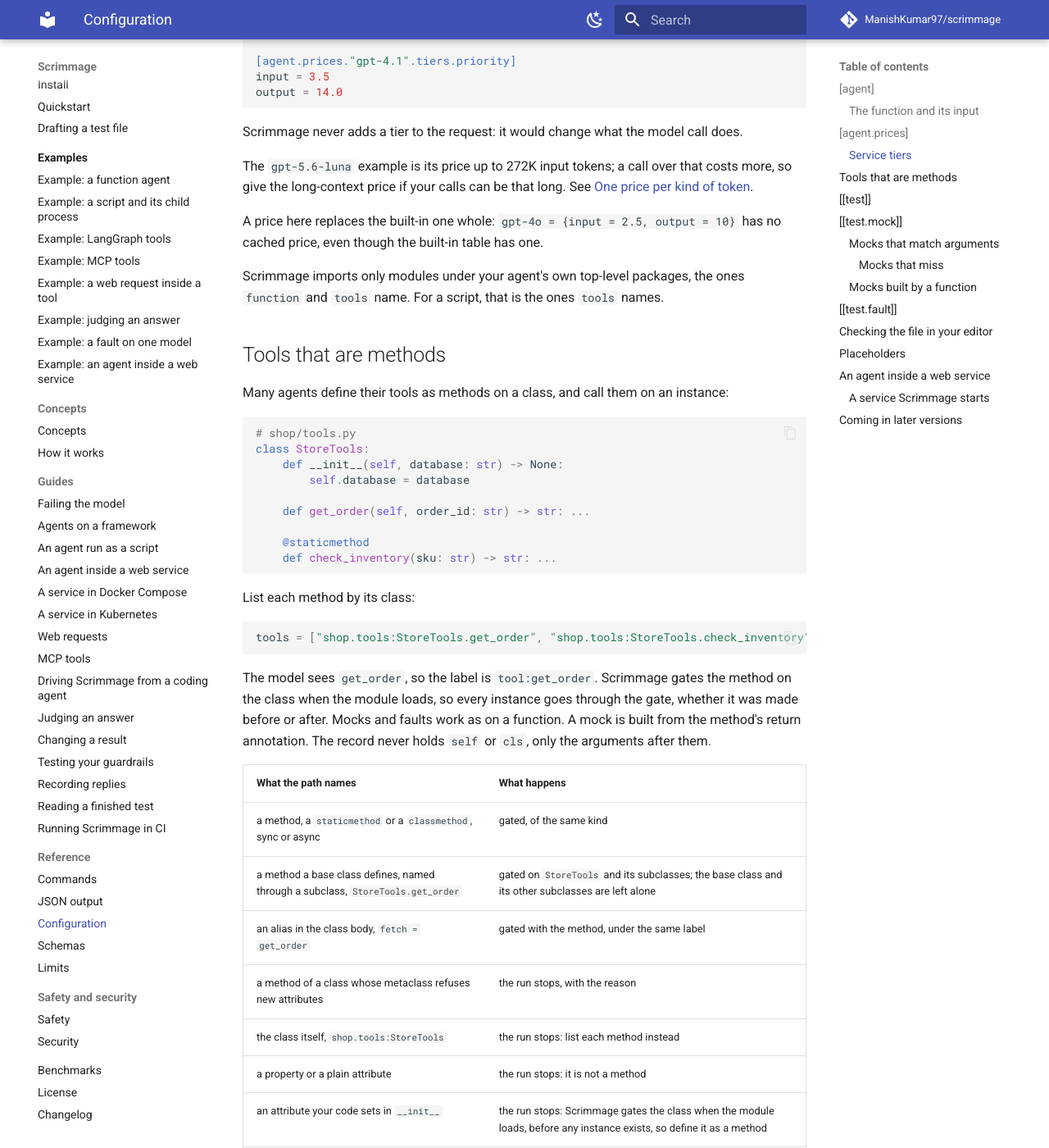
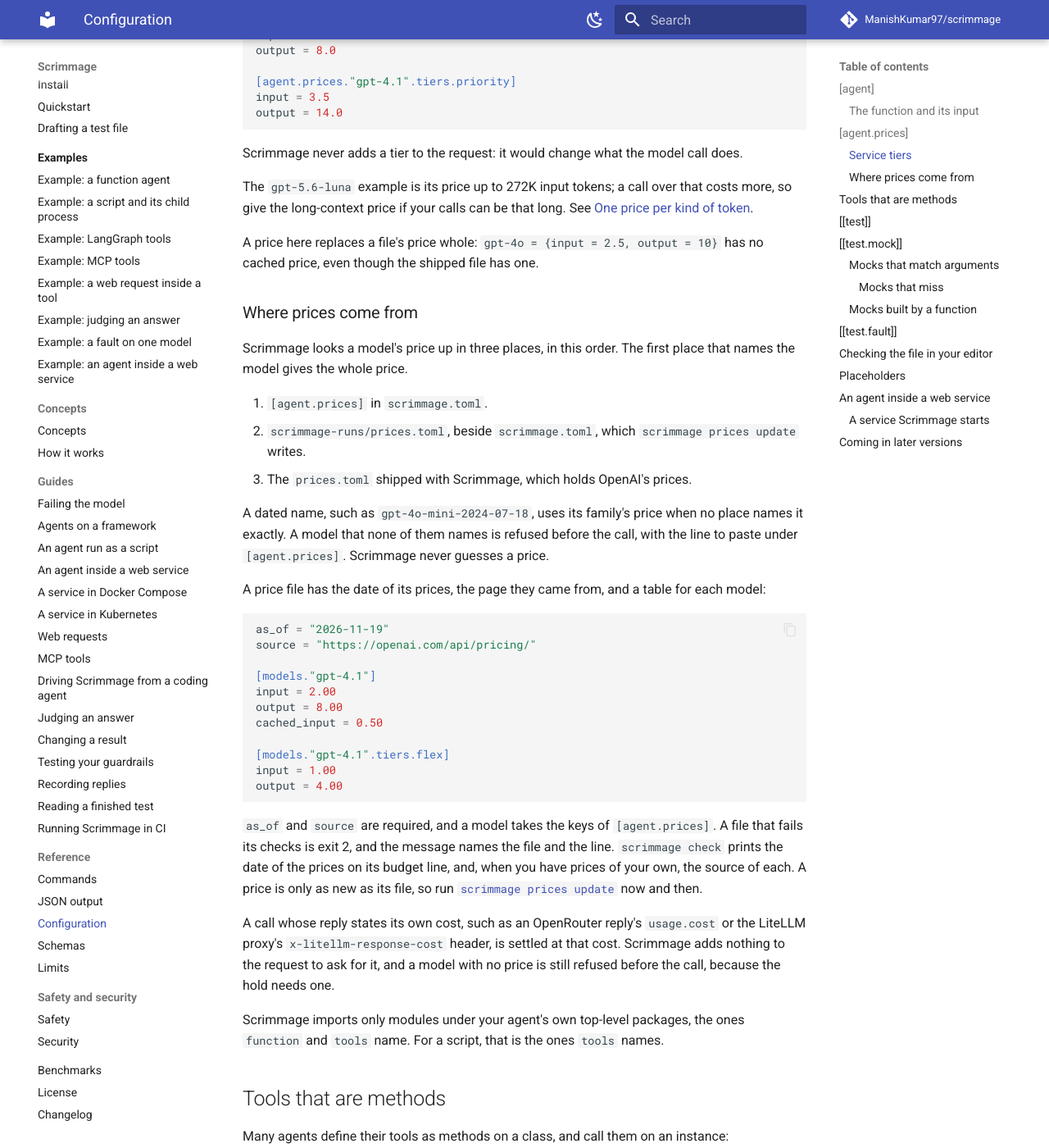
Before and after one commit to ManishKumar97/scrimmage, an MkDocs documentation site: the page built from docs/configuration.md, in a window 1280 px wide and 1400 px high, scrolled down 4277 px. Shown: the whole window at 82% size. Built offline with MkDocs 1.6.1 and Material for MkDocs 9.7.7, drawn with Linux system fonts in a browser that asks for light colours; comment, search, counter and statistics services are not loaded; some of the changed text lies outside the part shown.

Commit message:
docs(prices): document price files, tiers and prices update

````diff
--- a/docs/configuration.md
+++ b/docs/configuration.md
@@ -53,7 +53,8 @@ See [Agents on a framework](frameworks.md) for the whole example.
 
 ## [agent.prices]
 
-Prices for models the built-in table does not know, in dollars per million tokens.
+Prices for models the shipped price file does not know, or that you price differently, in dollars per million tokens.
+See [Where prices come from](#where-prices-come-from).
 
 ```toml
 [agent.prices]
@@ -96,7 +97,44 @@ Scrimmage never adds a tier to the request: it would change what the model call
 
 The `gpt-5.6-luna` example is its price up to 272K input tokens; a call over that costs more, so give the long-context price if your calls can be that long. See [One price per kind of token](limits.md#the-budget).
 
-A price here replaces the built-in one whole: `gpt-4o = {input = 2.5, output = 10}` has no cached price, even though the built-in table has one.
+A price here replaces a file's price whole: `gpt-4o = {input = 2.5, output = 10}` has no cached price, even though the shipped file has one.
+
+### Where prices come from
+
+Scrimmage looks a model's price up in three places, in this order.
+The first place that names the model gives the whole price.
+
+1. `[agent.prices]` in `scrimmage.toml`.
+2. `scrimmage-runs/prices.toml`, beside `scrimmage.toml`, which `scrimmage prices update` writes.
+3. The `prices.toml` shipped with Scrimmage, which holds OpenAI's prices.
+
+A dated name, such as `gpt-4o-mini-2024-07-18`, uses its family's price when no place names it exactly.
+A model that none of them names is refused before the call, with the line to paste under `[agent.prices]`.
+Scrimmage never guesses a price.
+
+A price file has the date of its prices, the page they came from, and a table for each model:
+
+```toml
+as_of = "2026-11-19"
+source = "https://openai.com/api/pricing/"
+
+[models."gpt-4.1"]
+input = 2.00
+output = 8.00
+cached_input = 0.50
+
+[models."gpt-4.1".tiers.flex]
+input = 1.00
+output = 4.00
+```
+
+`as_of` and `source` are required, and a model takes the keys of `[agent.prices]`.
+A file that fails its checks is exit 2, and the message names the file and the line.
+`scrimmage check` prints the date of the prices on its budget line, and, when you have prices of your own, the source of each.
+A price is only as new as its file, so run [`scrimmage prices update`](cli.md#scrimmage-prices-update) now and then.
+
+A call whose reply states its own cost, such as an OpenRouter reply's `usage.cost` or the LiteLLM proxy's `x-litellm-response-cost` header, is settled at that cost.
+Scrimmage adds nothing to the request to ask for it, and a model with no price is still refused before the call, because the hold needs one.
 
 Scrimmage imports only modules under your agent's own top-level packages, the ones `function` and `tools` name. For a script, that is the ones `tools` names.
 
````
Also changed, not shown: docs/cli.md (+18 -0 lines), docs/json-output.md (+1 -1 lines), docs/limits.md (+4 -2 lines), docs/mcp-server.md (+1 -1 lines), 2 other files.
